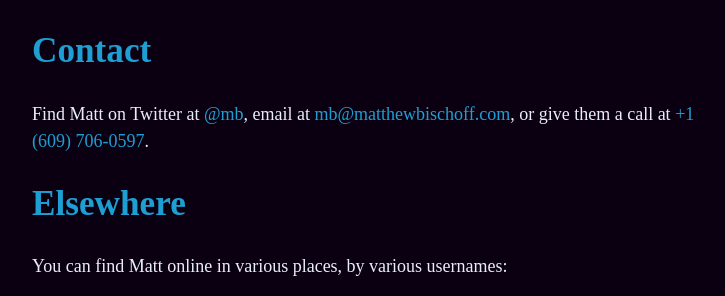
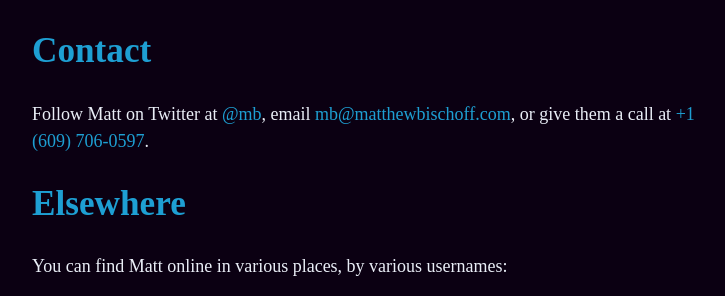
Before and after one commit to mbbischoff/website, a Jekyll site: the page built from about.md, in a window 1280 px wide and 900 px high, scrolled down 2621 px. Shown: the part 295-591 px from the top of the window, without its empty margins (258-983 px from the left). Built offline with Jekyll 4.4.1, drawn with Linux system fonts in a browser that asks for light colours; some web fonts are replaced.

Commit message:
Updated About

```diff
--- a/about.md
+++ b/about.md
@@ -64,7 +64,7 @@ In their spare time, Matt enjoys making (and drinking) classic cocktails, going
 
 ## Contact
 
-Find Matt on Twitter at [@mb](https://twitter.com/mb), email at [mb@matthewbischoff.com](mailto:mb@matthewbischoff.com), or give them a call at <a href="tel:+16097060597">+1 (609) 706-0597</a>.
+Follow Matt on Twitter at [@mb](https://twitter.com/mb), email [mb@matthewbischoff.com](mailto:mb@matthewbischoff.com), or give them a call at <a href="tel:+16097060597">+1 (609) 706-0597</a>.
 
 ## Elsewhere
 
```
